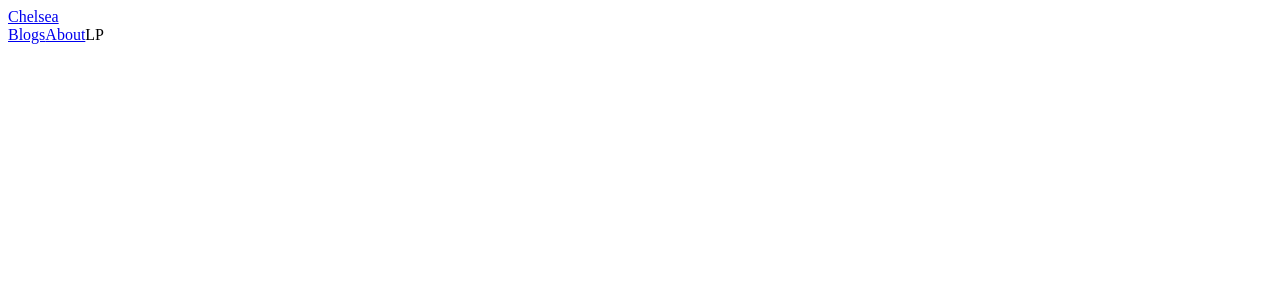
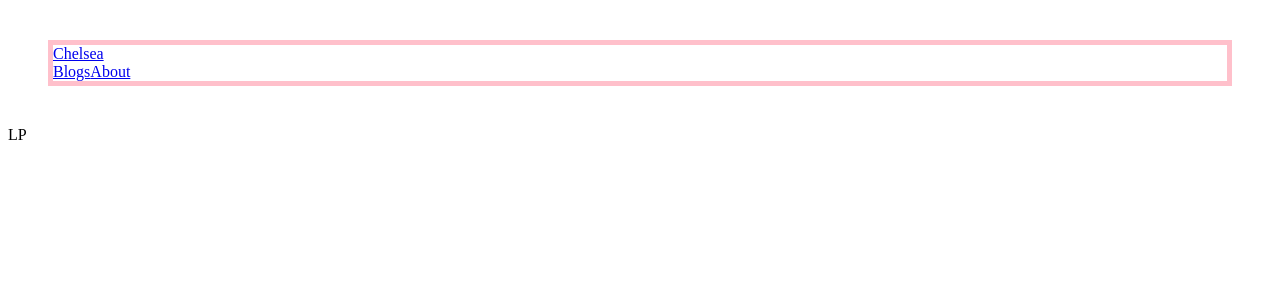
Before and after one commit to ianhunterharold/chelsea-one-eight, a React (Create React App) app: page / in a window 1280 px wide. Shown: the top 300 px of the page. Built offline with nearby package versions, Linux system fonts and the light colour scheme.

Commit message:
wip styling to navbar

```diff
--- a/src/containers/App.js
+++ b/src/containers/App.js
@@ -4,15 +4,15 @@ import LandingPage from './LandingPage.js';
 import BlogPage from './BlogPage.js';
 import About from './About.js';
 
-import { BrowserRouter as Router, Route, Link} from 'react-router-dom';
+
+import { BrowserRouter as Router, Route} from 'react-router-dom';
 
 function App() {
   return (
     <div>
       <div>
         <Router>
-        <Navbar/>
-
+        <Navbar  />
           <Route path="/blogs" render={()=> <BlogPage/>}/>
           <Route path="/about" render={()=> <About/>}/>
           <Route exact path="/" render={()=> <LandingPage/>}/>
--- a/src/containers/Navbar.js
+++ b/src/containers/Navbar.js
@@ -1,10 +1,18 @@
 import React from 'react';
 import {Link} from 'react-router-dom';
+import styles from '../style/navbar.css';
+
 
 
 export default function Navbar() {
+
+  const inLine = {
+    margin: '40px',
+    border: '5px solid pink'
+  }
+
   return(
-    <>
+    <div style={inLine}>
     <Link to="/">
     <div>
       Chelsea
@@ -14,7 +22,7 @@ export default function Navbar() {
     <Link to="/about">About</Link>
 
 
-    </>
+    </div>
   )
 
 }
--- /dev/null
+++ b/src/style/navbar.css
@@ -0,0 +1,5 @@
+:local(.navbar) {
+  font-size:100px;
+  background-color:purple;
+  border: 5px dotted pink;
+}
```
